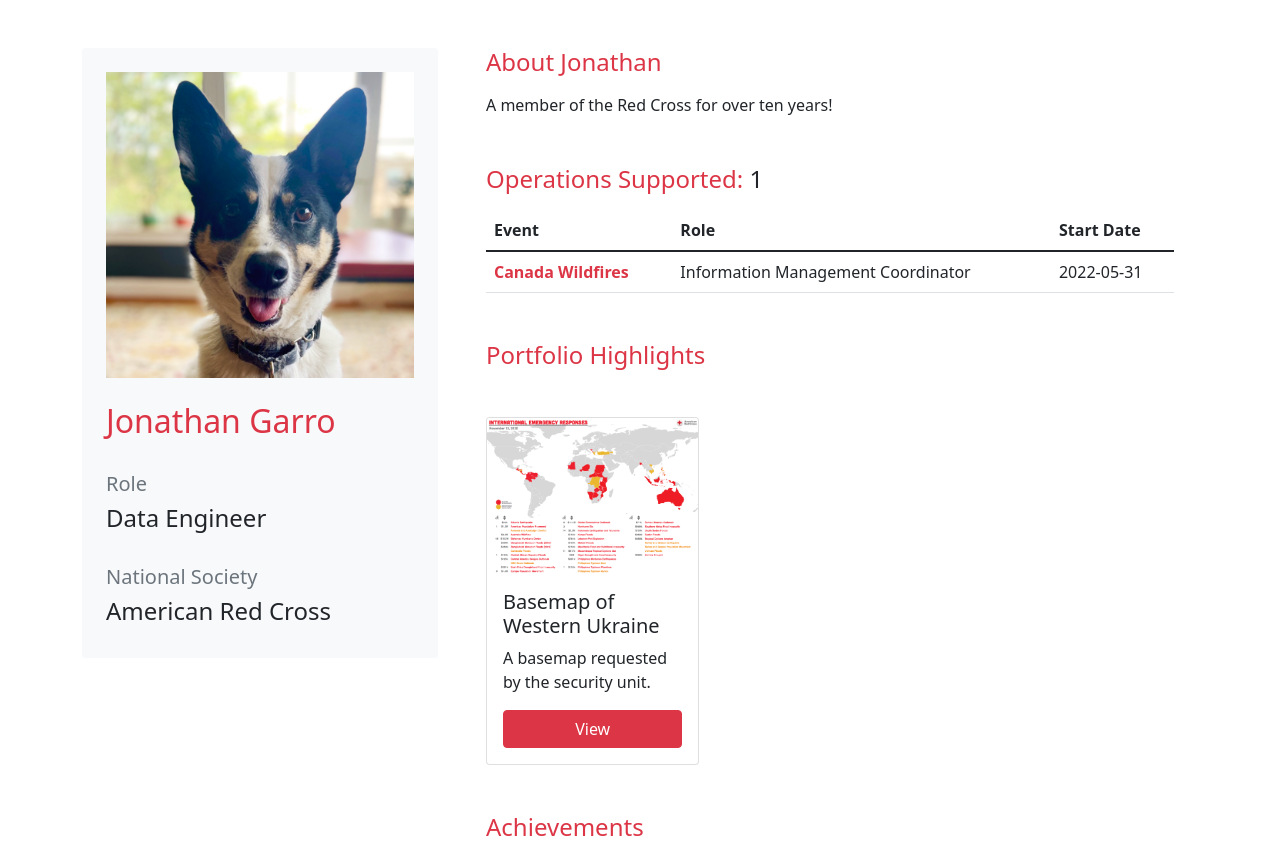
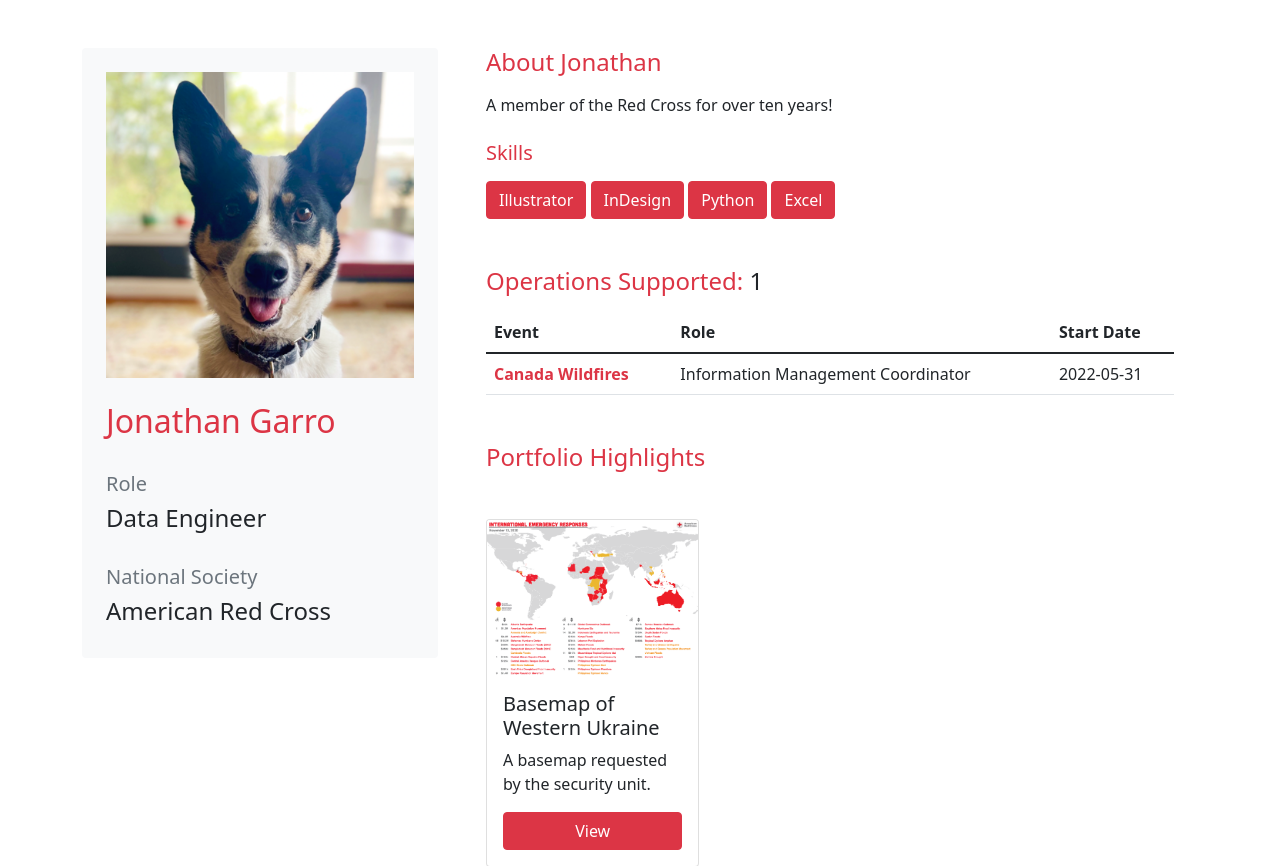
Before and after one commit to JonathanGarro/SIMS-Portal-Neo, a Flask app: page /profile/view/1 in a window 1280 px wide. Shown: the part 72-938 px from the top of the page. Before the commit the page ends 908 px from the top, so only its background shows below. Run offline with Flask 2, Linux system fonts and the light colour scheme; data comes from the database, SQL or seed files in the repository; both versions use the stored data as it was after the commit; some libraries are stand-ins or nearby versions.

Commit message:
public profile view enabled

```diff
--- a/flask_app/SIMS_Portal/routes.py
+++ b/flask_app/SIMS_Portal/routes.py
@@ -104,12 +104,10 @@ def view_profile(id):
 	except:
 		pass
 	deployment_history_count = len(assignment_history)
-
 	user_portfolio = db.session.query(User, Portfolio).join(Portfolio, Portfolio.creator_id==id).filter(User.id==id).all()
-	print(user_portfolio)
-
+	skills_list = db.engine.execute("SELECT * FROM user JOIN user_skill ON user.id = user_skill.user_id JOIN skill ON skill.id = user_skill.skill_id WHERE user.id=:member_id", {'member_id': id})
 	profile_picture = url_for('static', filename='assets/img/avatars/' + user_info.image_file)
-	return render_template('profile_member.html', title='Member Profile', profile_picture=profile_picture, ns_association=ns_association, user_info=user_info, assignment_history=assignment_history, deployment_history_count=deployment_history_count, user_portfolio=user_portfolio)
+	return render_template('profile_member.html', title='Member Profile', profile_picture=profile_picture, ns_association=ns_association, user_info=user_info, assignment_history=assignment_history, deployment_history_count=deployment_history_count, user_portfolio=user_portfolio, skills_list=skills_list)
 
 @app.route('/profile_edit', methods=['GET', 'POST'])
 @login_required
--- a/flask_app/SIMS_Portal/templates/dashboard.html
+++ b/flask_app/SIMS_Portal/templates/dashboard.html
@@ -19,8 +19,8 @@
 				<table class='table'>
 					<thead>
 						<tr>
+							<th>Member</th>
 							<th>Emergency</th>
-							<th>Member</th>
 							<th>Role</th>
 							<th>Start</th>
 							<th>End</th>
--- a/flask_app/SIMS_Portal/templates/profile_member.html
+++ b/flask_app/SIMS_Portal/templates/profile_member.html
@@ -42,7 +42,11 @@
 		<div class="col mx-4">
 			<div class='mb-5'>
 				<h4 class="mb-3 text-danger">About {{ user_info.firstname }}</h4>
-				{{ user_info.bio }}
+				{{ user_info.bio }}<br><br>
+				<h5 class="mb-3 text-danger">Skills</h5>
+				{% for skill in skills_list %}
+					<button type="button" class="btn btn-danger">{{skill.name}}</button>
+				{% endfor %}
 			</div>
 			<div class='mb-5'>
 				<h4 class="mb-3 text-danger">Operations Supported: <span class='text-dark'>{{ deployment_history_count }}</span></h4>
```
Also changed, not shown: flask_app/SIMS_Portal/site.db, flask_app/SIMS_Portal/static/assets/portfolio/c8df1875628b0b20.png (added).
